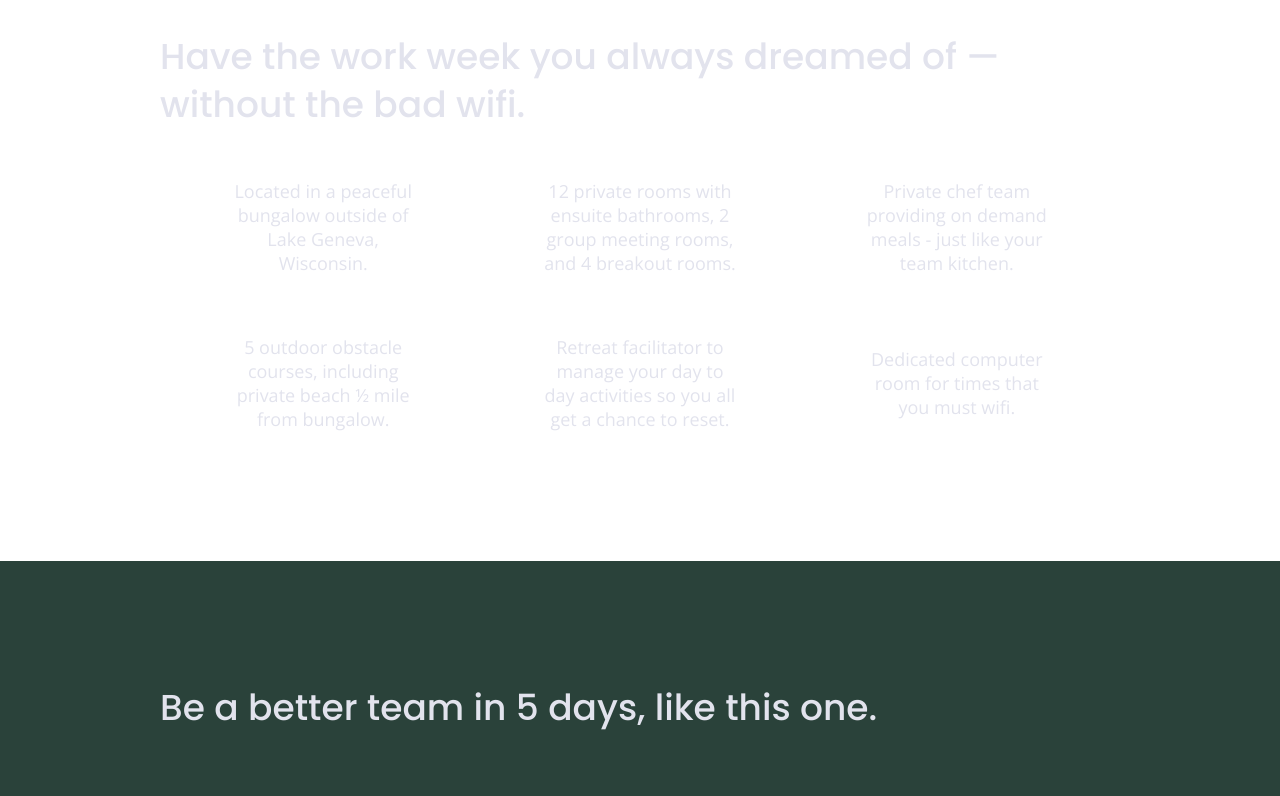
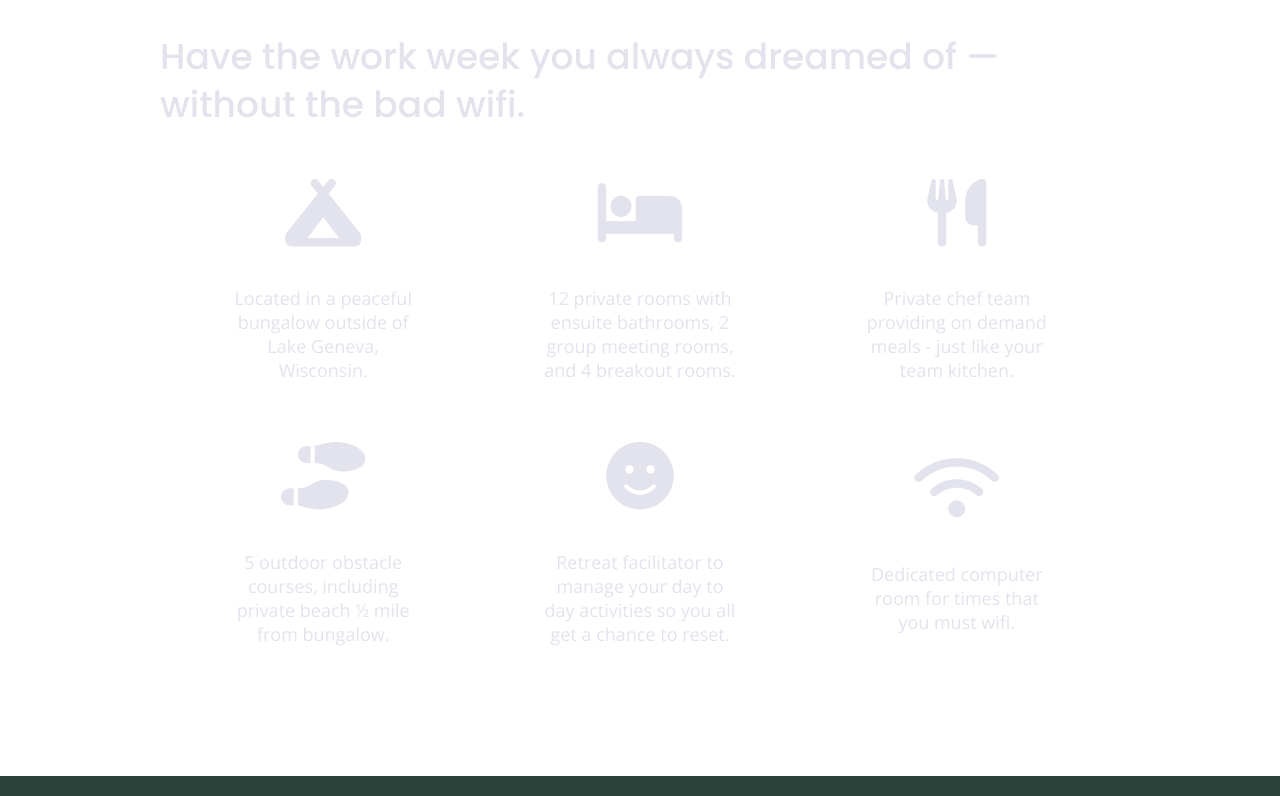
Before and after one commit to ChisomLaura/unplugged-project, a website built with Parcel: page index.html in a window 1280 px wide. Shown: the part 1099-1895 px from the top of the page. Built offline with nearby package versions, Linux system fonts and the light colour scheme; files whose address does not match are found by name.

Commit message:
adding feature icons

```diff
--- a/css/main.css
+++ b/css/main.css
@@ -154,6 +154,11 @@
   .content-wrapper {
     width: 90%;
     margin: 50px 0;
+  }
+
+  .features i {
+    font-size: 3.75em;
+    margin-bottom: 40px;
   }
 
   /* -------------------- Base Header - Footer Styles -------------------- */
--- a/index.html
+++ b/index.html
@@ -15,6 +15,7 @@
   <link href="https://fonts.googleapis.com/css?family=Open+Sans:400,700|Poppins:500,700" rel="stylesheet">
   <link rel="stylesheet" href="css/normalize.css">
   <link rel="stylesheet" href="css/main.css">
+  <script src="https://kit.fontawesome.com/c979c2c745.js" crossorigin="anonymous"></script>
 </head>
 
 <body>
@@ -71,6 +72,7 @@
         <div class="features-items">
           <article>
             <p class="fontawesome-icon">
+              <i class="fas fa-campground"></i>
             </p>
             <p class="features-item-description">
               Located in a peaceful bungalow outside of Lake Geneva, Wisconsin.
@@ -78,6 +80,7 @@
           </article>
           <article>
             <p class="fontawesome-icon">
+              <i class="fas fa-bed"></i>
             </p>
             <p class="features-item-description">
               12 private rooms with ensuite bathrooms, 2 group meeting rooms, and 4 breakout rooms.
@@ -85,6 +88,7 @@
           </article>
           <article>
             <p class="fontawesome-icon">
+              <i class="fas fa-utensils"></i>
             </p>
             <p class="features-item-description">
               Private chef team providing on demand meals - just like your team kitchen.
@@ -92,6 +96,7 @@
           </article>
           <article>
             <p class="fontawesome-icon">
+              <i class="fas fa-shoe-prints"></i>
             </p>
             <p class="features-item-description">
               5 outdoor obstacle courses, including private beach ½ mile from bungalow.
@@ -99,6 +104,7 @@
           </article>
           <article>
             <p class="fontawesome-icon">
+              <i class="fas fa-smile"></i>
             </p>
             <p class="features-item-description">
               Retreat facilitator to manage your day to day activities so you all get a chance to reset.
@@ -106,6 +112,7 @@
           </article>
           <article>
             <p class="fontawesome-icon">
+              <i class="fas fa-wifi"></i>
             </p>
             <p class="features-item-description">
               Dedicated computer room for times that you must wifi.
```
Also changed, not shown: about/index.html (+1 -0 lines), faq/index.html (+1 -0 lines).
